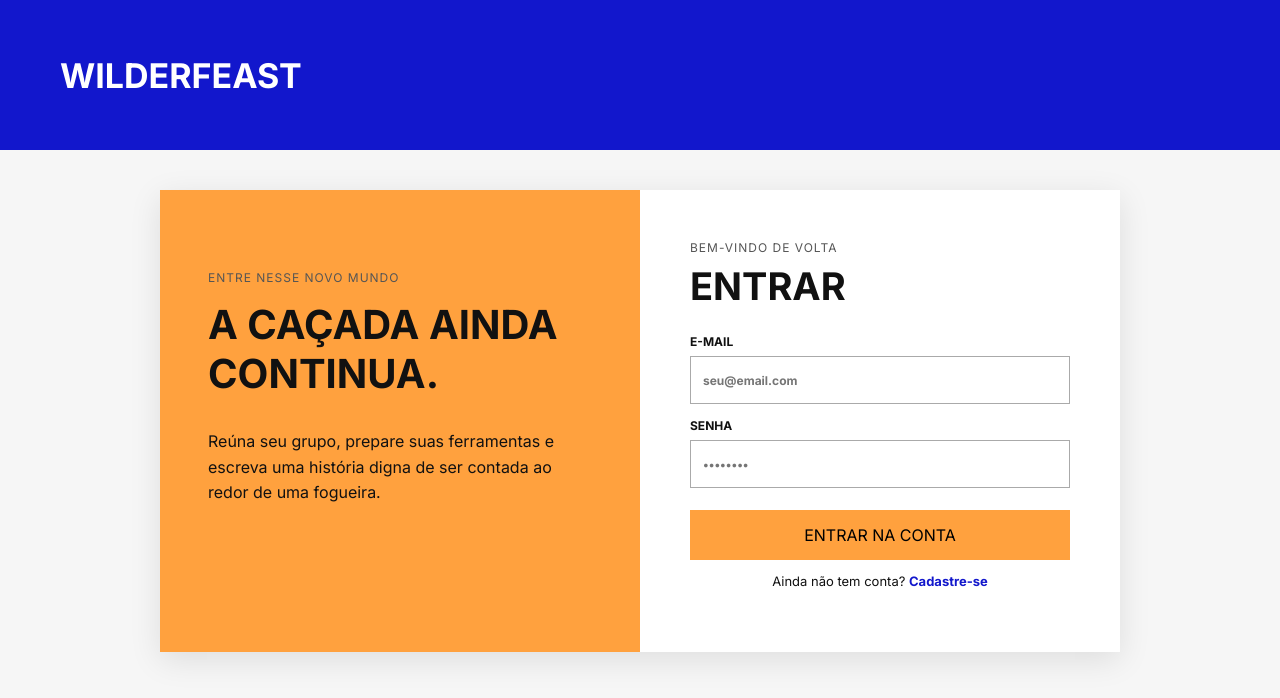
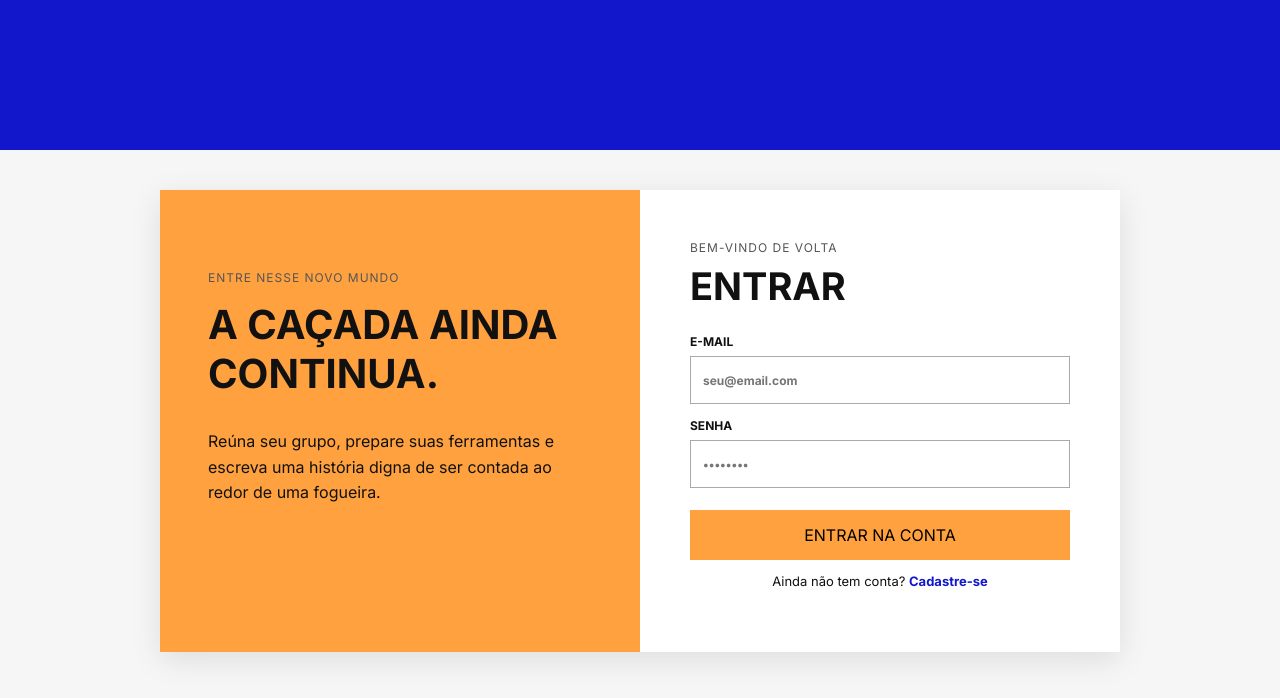
Before and after one commit to Pepeulu/PDSI-willderfeast-front, a Next.js app: page /login in a window 1280 px wide. Shown: the top 698 px of the page. Built offline with nearby package versions, Linux system fonts and the light colour scheme; no server answers.

Commit message:
Atualizar o AuthForm.tsx

```diff
--- a/components/AuthForm.tsx
+++ b/components/AuthForm.tsx
@@ -72,7 +72,7 @@ export default function AuthForm({ signup = false }: { signup?: boolean }) {
   return (
     <main className="auth-page">
       <Link className="auth-brand" href="/">
-        WILDERFEAST
+
       </Link>
       <section className="auth-panel">
         <div className="auth-art">
```
